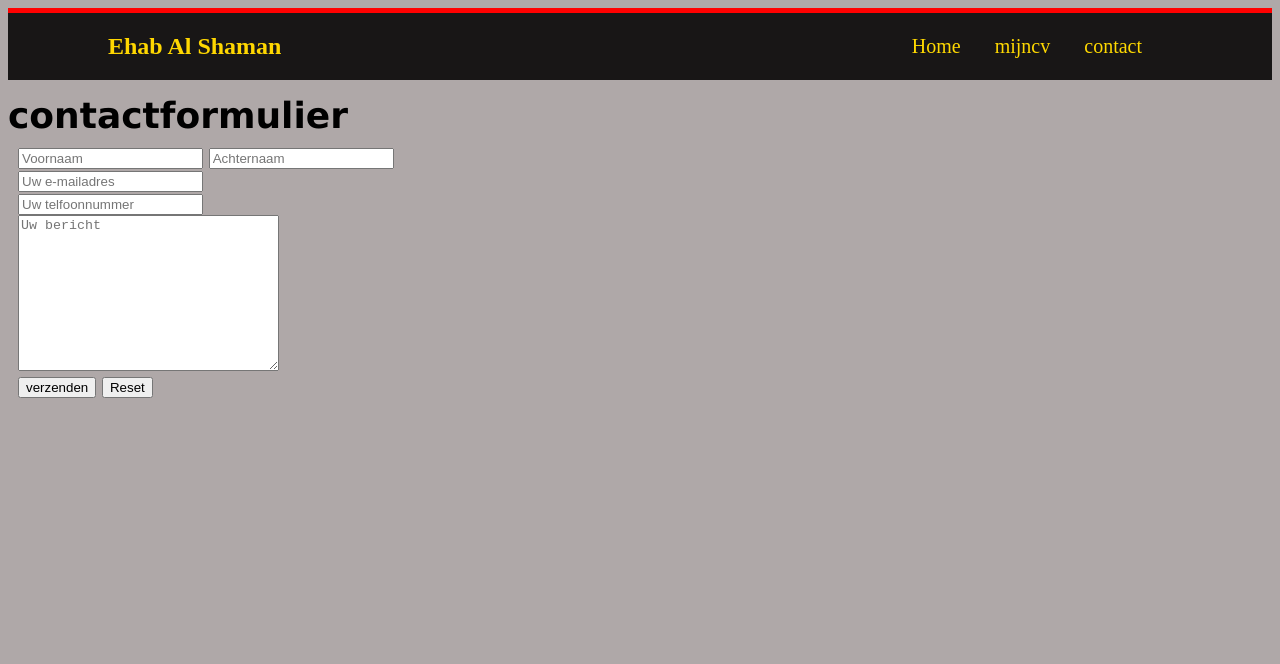
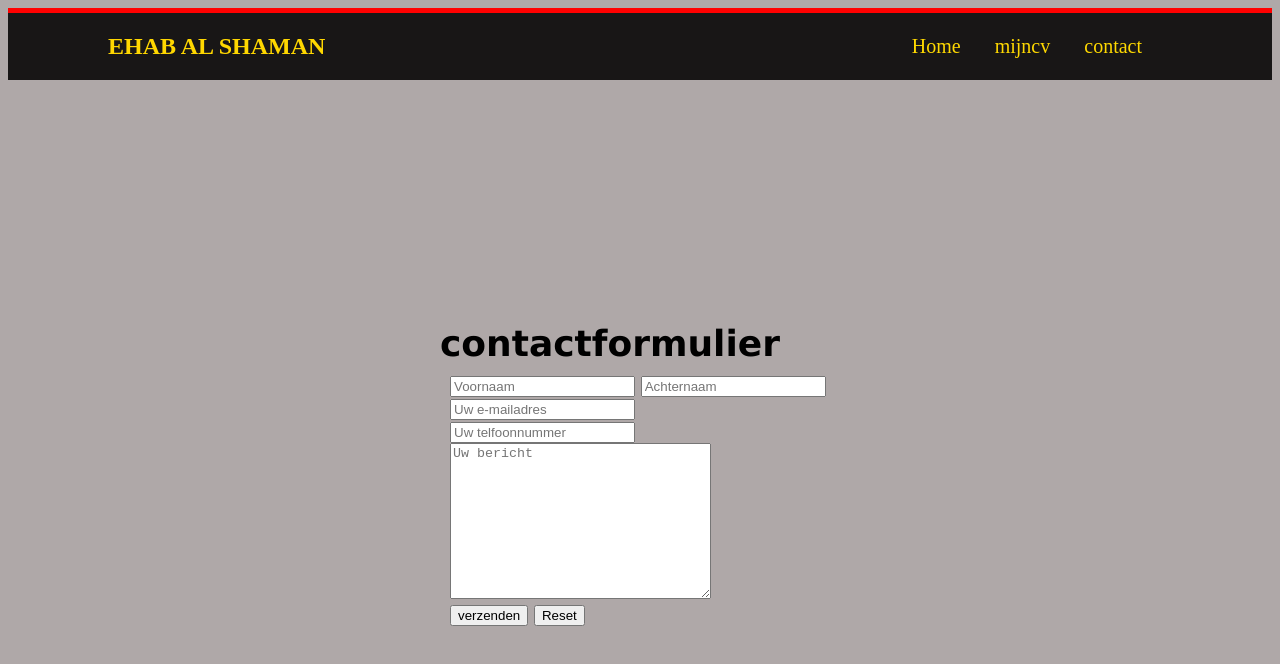
Before and after one commit to ehabalshaman/mijn-website-, a plain HTML site: page contact.html in a window 1280 px wide. Drawn offline with Linux system fonts and the light colour scheme.

Commit message:
red respoon

```diff
--- a/contact.html
+++ b/contact.html
@@ -15,6 +15,7 @@
 <a href="contact.html">contact</a>
     </nav>
     </header>
+    <div class="formachtergrond">
     <div class="form">
 <h1>contactformulier</h1>
 <form action="https://formspree.io/f/xknlkpbq" method="post">
@@ -28,5 +29,7 @@
 <button type="submit"> verzenden</button>
 <input type="reset">
 </form>
+
+</div>
 </body>
 </html>
--- a/style.css
+++ b/style.css
@@ -7,6 +7,7 @@ box-sizing: border-box;
 body{
     background-color: rgba(39, 19, 19, 0.37);
 }
+
 header{
  background-color: rgb(24, 22, 22);
  display: flex;
@@ -17,6 +18,7 @@ align-items: center;
 padding: 0px 100px;
 border-top: solid red 5px;
 }
+
 header a {
 color: rgb(255, 217, 1);
 text-decoration: none;
@@ -24,7 +26,7 @@ margin-right: 30px;
 font-size: 20px;
 }
 header nav :hover{
-    background-color: red
+    background-color:red
 }
 
 footer{
@@ -32,13 +34,24 @@ footer{
     margin: 200px 0px 10px 0;
     background-color: rgba(5, 5, 5, 0.192);
     text-align: center;
+}
 
+h2{
+    text-transform: uppercase;
 }
 
 footer div{
     font-weight: 900;
 
 }
+
+.formachtergrond{
+    display: flex;
+    justify-content: center;
+    align-items: center;
+    height: 100vh;
+}
+
 .form{
     display: block;
     margin: 15px 0px;
@@ -68,7 +81,7 @@ img{
 
  @media screen and (min-width: 0px) and (max-width: 600px) {
     body {
-       background-color: lightblue;
+       background-color: red;
     }
    }
 
```
